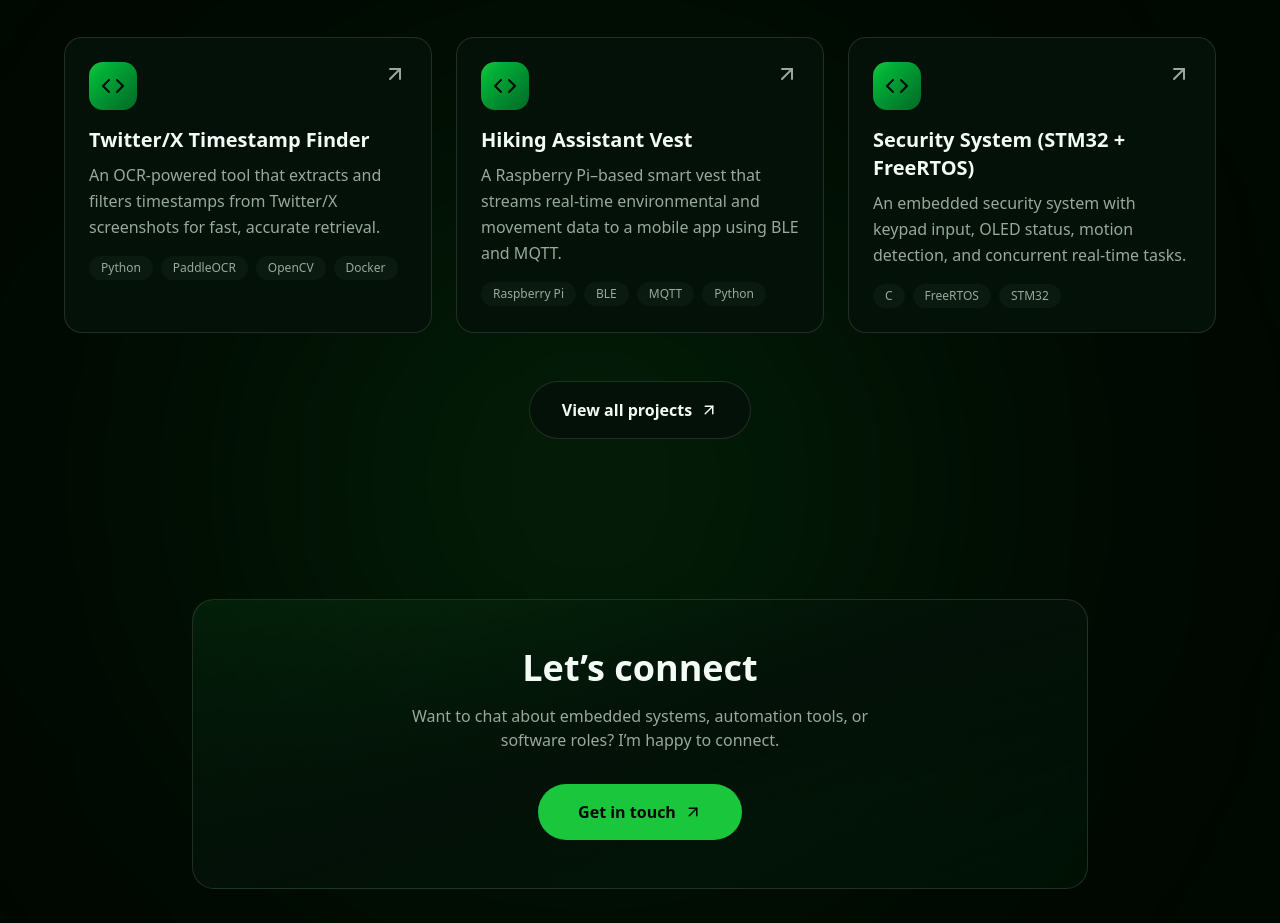
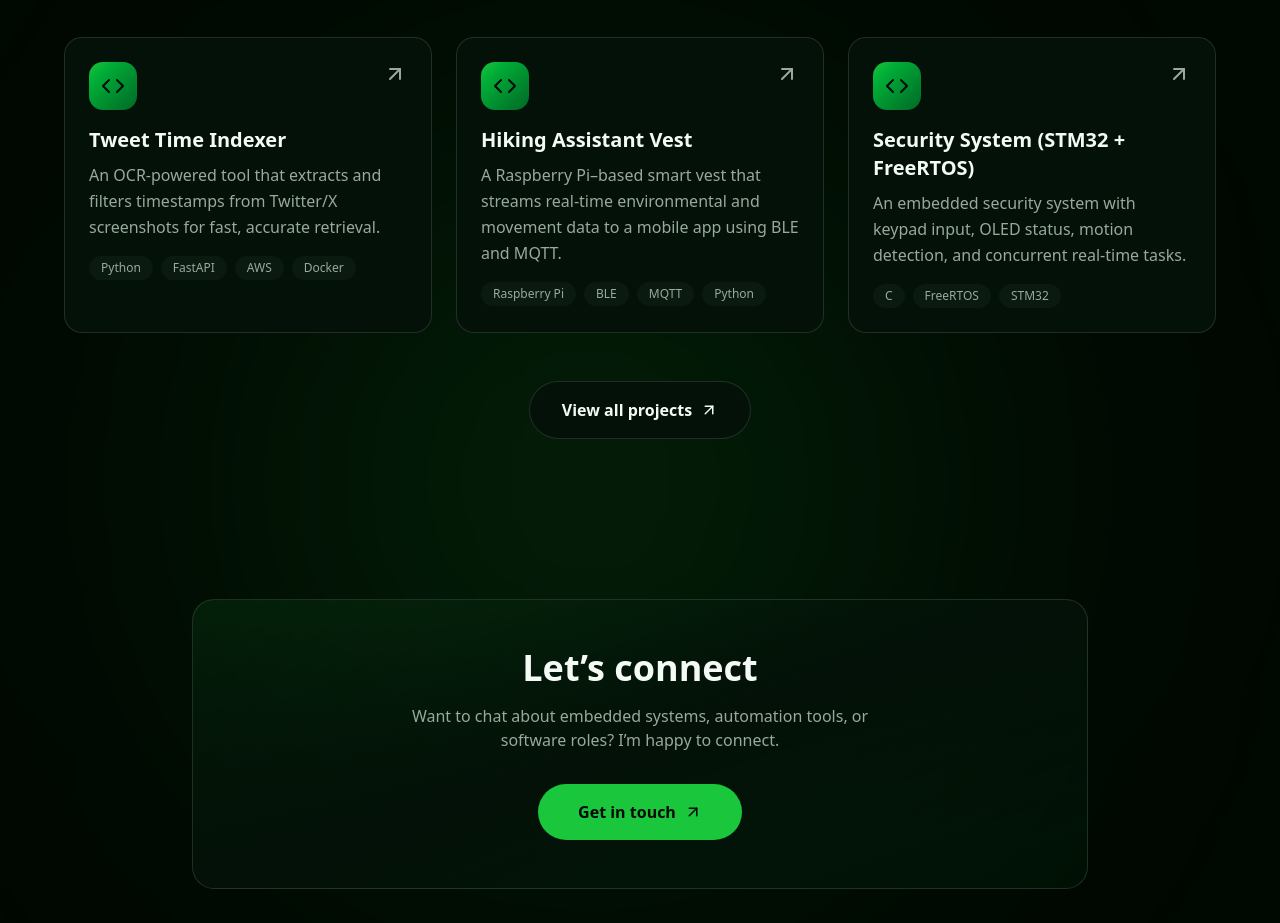
Before and after one commit to baris-aydin/baris-aydin.dev, a Next.js app: page / in a window 1280 px wide. Shown: the part 1020-1943 px from the top of the page. Built offline with nearby package versions, Linux system fonts and the light colour scheme.

Commit message:
Update home page tweet time indexer description

```diff
--- a/app/page.tsx
+++ b/app/page.tsx
@@ -107,10 +107,10 @@ export default function HomePage() {
 
   const featured = [
     {
-      title: "Twitter/X Timestamp Finder",
+      title: "Tweet Time Indexer",
       description:
         "An OCR-powered tool that extracts and filters timestamps from Twitter/X screenshots for fast, accurate retrieval.",
-      tags: ["Python", "PaddleOCR", "OpenCV", "Docker"],
+      tags: ["Python", "FastAPI", "AWS", "Docker"],
       href: "/projects",
     },
     {
```
